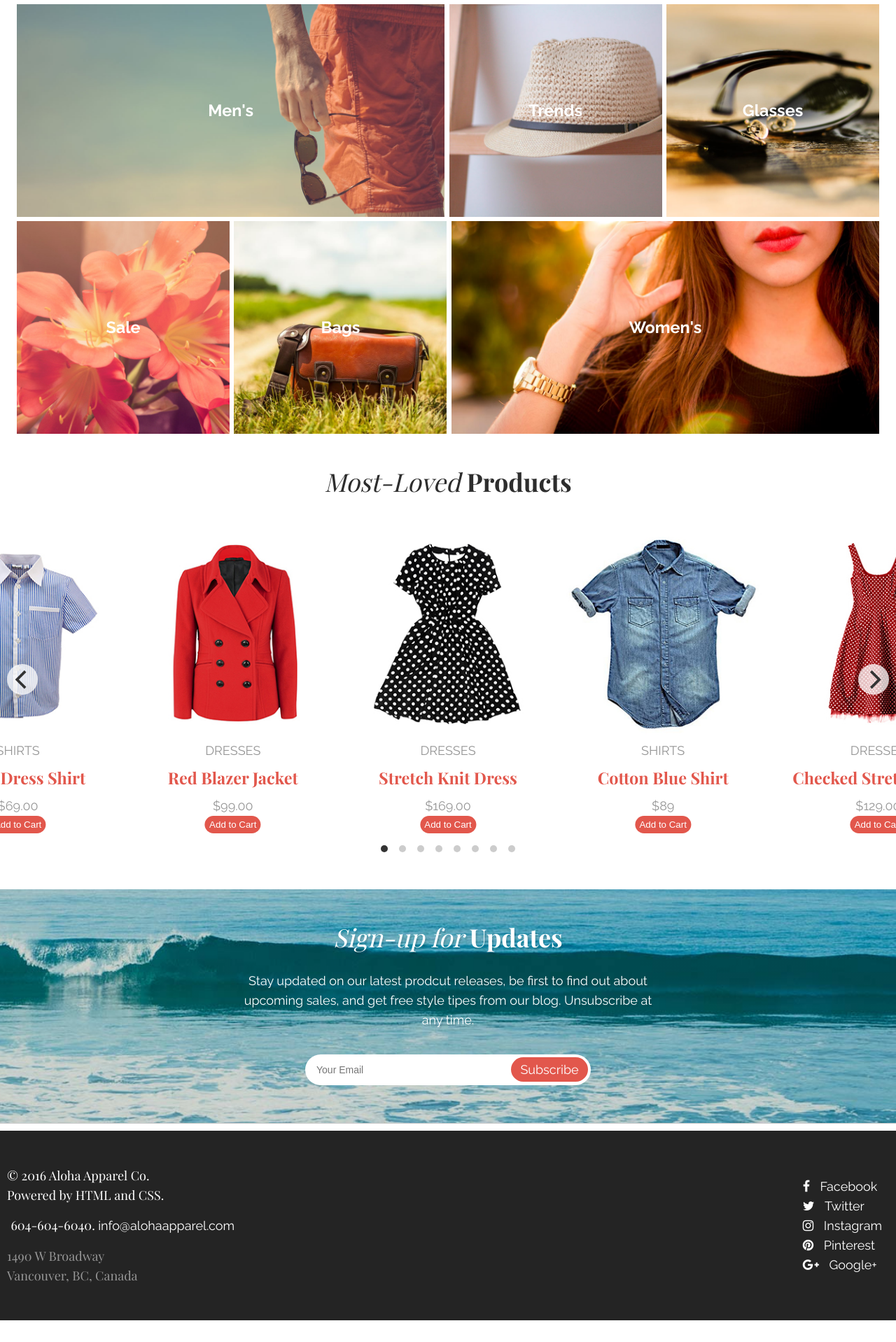
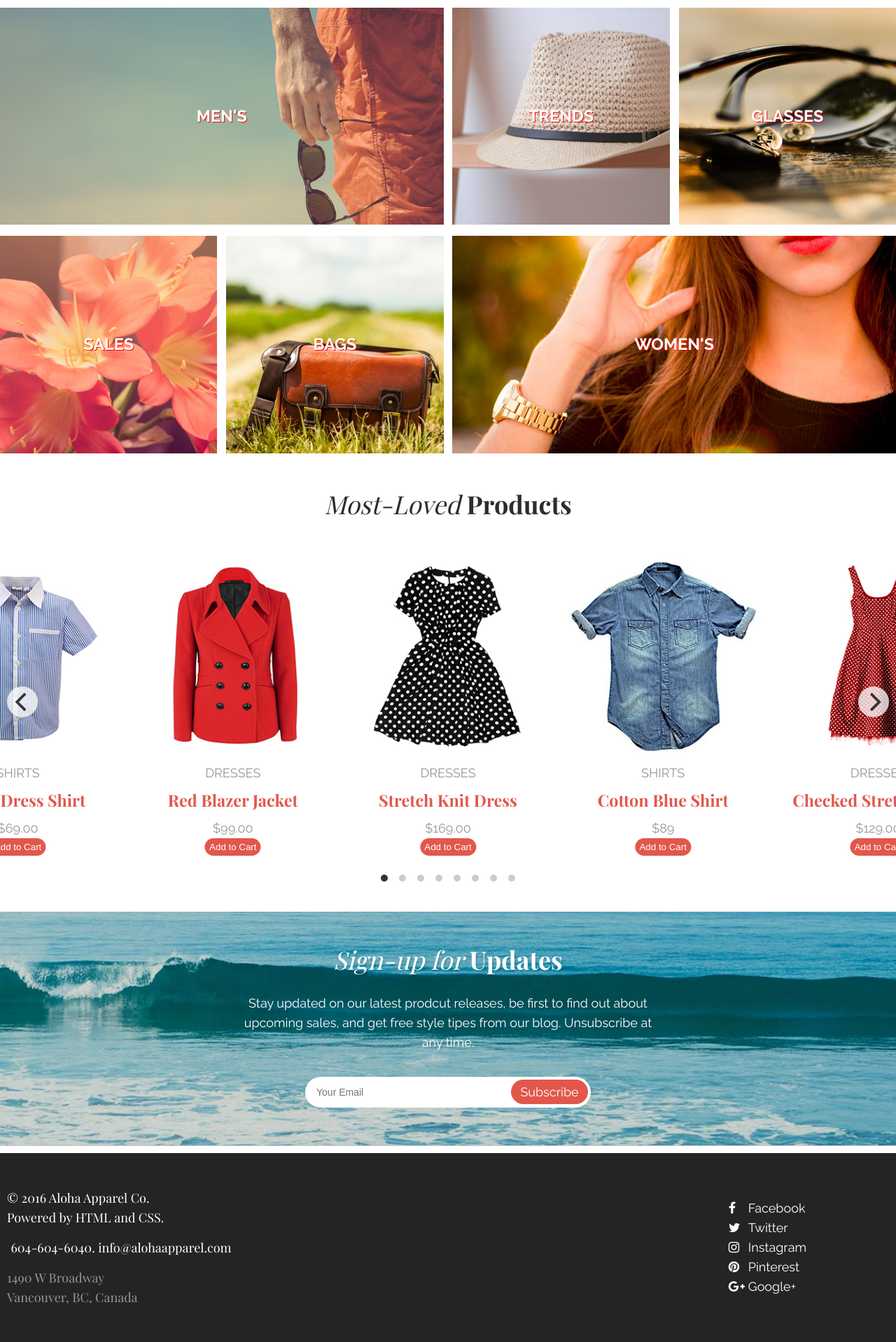
Before and after one commit to j4y88/RA-P1, a plain HTML site: page index.html in a window 1280 px wide. Shown: the part 759-2677 px from the top of the page at 70% size. Before the commit the page ends 2646 px from the top, so only its background shows below. Drawn offline with nearby package versions, Linux system fonts and the light colour scheme.

Commit message:
Finalized

```diff
--- a/css/style.css
+++ b/css/style.css
@@ -1,4 +1,5 @@
-/*CSS Reset*/
+/*......CSS Reset.........*/
+
 html, body, div, span, object, iframe,
 h1, h2, h3, h4, h5, h6, p, blockquote, pre,
 abbr, address, cite, code,
@@ -126,14 +127,21 @@ a:link, h3:link, i:link, p:link {
 a:visited, h3:visited, i:visited, p.link:visited{
 	text-decoration: none;
 }
-a:hover, h3:hover, i:hover, p.link:hover{
-	text-decoration: none;
-}
 a:active  {
   	text-decoration: underline;
 }
+a:hover, h3:hover, i:hover, p.link:hover{
+	text-decoration: none;
+	color: #e2574c;
+}
+a.contactemail {
+	font-family: 'Playfair Display';
+}
 ul li {
 	list-style: none;
+}
+i {
+	width:28px;
 }
 .font-italic{
 	font-style: italic;
@@ -161,6 +169,7 @@ ul li {
 	color: #fff;
 	font-size: 1.3em;
 	font-weight: 700;
+	text-shadow: 1px 1px #ff0000;
 }
 .bg-dark-grey {
 	background-color: #242424;
@@ -203,6 +212,10 @@ ul li {
 .margin-hor10{
 	margin-left: 10px;
 	margin-right: 10px;
+}
+.margin-hor10vw{
+	margin-left: 10vw;
+	margin-right: 10vw;
 }
 .margin-bot35 {
 	margin-bottom: 35px;
@@ -251,6 +264,10 @@ ul li {
 .flex-width-full {
 	flex-grow :1;
 }
+.flex-footer-align {
+	text-align: left;
+	align-items: center;
+}
 .draw-subscribe-box {
 	background-color: white;
     border-radius: 50px;
@@ -292,67 +309,115 @@ ul li {
   	margin: 0px auto;
   	background-color: #d7d7d7;
 }
-.image-square {
-	height: 47vw;
-	width: 47vw;
-	margin: 0.5vw;
+.image-grid {
+	height: 50vw;
+	justify-content: center;
+	align-items: center;
+	margin: 4px 0;
 }
-.image-rectangle {
-	height: 47vw;
-	width: 95vw;
-	margin: 0.5vw;
+.grid-100 {
+  flex: 0 0 100%;
+}
+.grid-50{
+  flex: 0 0 49%
 }
 .image-mens {
 	background: url('../assets/images/mens-category.jpg') center center no-repeat;
-	background-size: 100% auto;
+	background-size: 115% auto;
+	transition: background 1s ease;
+}
+.image-mens:hover {
+	background: url('../assets/images/mens-category.jpg') center center no-repeat;
+	background-size: 105% auto;
+	transition: background 1s ease;
 }
 .image-trends {
 	background: url('../assets/images/trends-category.jpg') center center no-repeat;
-	background-size: 100% auto;
+	background-size: 115% auto;
+	transition: background 1s ease;
+}
+.image-trends:hover  {
+	background: url('../assets/images/trends-category.jpg') center center no-repeat;
+	background-size: 105% auto;
+	transition: background 1s ease;
 }
 .image-glasses {
 	background: url('../assets/images/glasses-category.jpg') center center no-repeat;
-	background-size: 100% auto;
+	background-size: 115% auto;
+	transition: background 1s ease;
+}
+.image-glasses:hover  {
+	background: url('../assets/images/glasses-category.jpg') center center no-repeat;
+	background-size: 105% auto;
+	transition: background 1s ease;
 }
 .image-sale {
 	background: url('../assets/images/sale-category.jpg') center center no-repeat;
-	background-size: 100% auto;
+	background-size: 115% auto;
+	transition: background 1s ease;
+}
+.image-sale:hover  {
+	background: url('../assets/images/sale-category.jpg') center center no-repeat;
+	background-size: 105% auto;
+	transition: background 1s ease;
 }
 .image-bags {
 	background: url('../assets/images/bags-category.jpg') center center no-repeat;
-	background-size: 100% auto;
+	background-size: 115% auto;
+	transition: background 1s ease;
+}
+.image-bags:hover  {
+	background: url('../assets/images/bags-category.jpg') center center no-repeat;
+	background-size: 105% auto;
+	transition: background 1s ease;
 }
 .image-womens {
 	background: url('../assets/images/womens-category.jpg') center center no-repeat;
-	background-size: 100% auto;
+	background-size: 115% auto;
+	transition: background 1s ease;
+}
+.image-womens:hover  {
+	background: url('../assets/images/womens-category.jpg') center center no-repeat;
+	background-size: 105% auto;
+	transition: background 1s ease;
 }
 .image-hero-banner {
 	background:	linear-gradient(rgba(0,0,0,0.20),rgba(0,0,0,0.20)),
 				url('../assets/images/banner-girl.png') center top no-repeat,
 				url('../assets/images/flower-bkgd.jpg') center;
-	background-size: cover, 14vmax auto, auto 100%;
+	background-size: cover, 14vmax auto, auto 110%;
+	transition: background 1s ease;
+
+}
+.image-hero-banner:hover {
+	background:	linear-gradient(rgba(0,0,0,0.20),rgba(0,0,0,0.20)),
+				url('../assets/images/banner-girl.png') center top no-repeat,
+				url('../assets/images/flower-bkgd.jpg') center;
+	background-size: cover, 16.5vmax auto, auto 100%;
+	transition: background 1s ease;
 }
 .image-signup-banner {
 	background: linear-gradient(rgba(0,0,0,0.15),rgba(0,0,0,0.15)),
 				url('../assets/images/wave-bkgd.jpg') center bottom;
 	background-size: auto 300%;
+
 }
 .flickity-page-dots {
-	bottom: -30px;
+	bottom: -40px;
 }
 .counter {
 	background-color: #e2574c;
     border-radius: 50%;
     color: #fff;
     text-align: center;
-    font-size: .9rem;
+    font-size: .8rem;
     font-weight: 500;
-    width: 20px;
-    height: 20px;
-    padding-top: 3px;
+    width: 30px;
+    height: 28px;
+    padding-top: 2px;
     position: absolute;
-    right: -10px;
-    top: 0px;
+    right: -1px;
+    top: 2px;
     display: none;
 }
 
@@ -362,16 +427,6 @@ h1{
 }
 a, p, body {
 	font-size: 16px;
-}
-.md-image-square {
-	height: 23.75vw;
-	width: 23.75vw;
-	margin: 0.25vw;
-}
-.md-image-rectangle {
-	height: 23.75vw;
-	width: 47.75vw;
-	margin: 0.25vw;
 }
 .md-nav-logo {
 	flex-basis: 20%
@@ -418,7 +473,18 @@ a, p, body {
 .md-unhide {
 	display: inline;
 }
+.md-grid-50 {
+  flex: 0 0 49.5%;
 }
+.md-grid-25 {
+  flex: 0 0 24.25%;
+}
+.md-image-grid {
+	height: 24.25vw;
+	margin: 5px 0;
+}
+}
+
 
 @media (min-width: 1240px){
 a, p, body{
@@ -427,4 +493,8 @@ a, p, body{
 h1{
 	font-size: 3.25em;
 }
+.md-image-grid {
+	height: 24.25vw;
+	margin: 8px 0;
 }
+}
--- a/index.html
+++ b/index.html
@@ -52,15 +52,25 @@
     <p class="font-text-center md-text-box-width-hero margin-hor10">Aloha Apparel Co. sells only the finest ready-to-travel clothing. Browse our current selection of products or sign-up for updates below.</p>
   </section>
 
-  <section id="shop">
-  	<div class="flex flex-row flex-align-center width-100">
-        <a href="#" class="flex flex-align-center image-mens image-rectangle md-image-rectangle  image-cagatgory-background-size font-catagory">Men's</a>
-        <a href="#" class="flex flex-align-center image-trends image-square md-image-square image-cagatgory-background-size font-catagory">Trends</a>
-        <a href="#" class="flex flex-align-center image-glasses image-square md-image-square image-cagatgory-background-size font-catagory">Glasses</a></span>
-        <a href="#" class="flex flex-align-center image-sale image-square md-image-square image-cagatgory-background-size font-catagory">Sale</a></span>
-        <a href="#" class="flex flex-align-center image-bags image-square md-image-square image-cagatgory-background-size font-catagory">Bags</a></span>
-        <a href="#" class="flex flex-align-center image-womens image-rectangle md-image-rectangle  image-cagatgory-background-size font-catagory">Women's</a></span>
-    </div>
+<section id="shop" class="flex flex-row flex-space-between">
+  <a href="#shop" class="grid-100 md-grid-50 image-grid md-image-grid image-mens flex flex-align-center">
+  <p class="font-catagory">MEN'S</p>
+  </a>
+  <a href="#shop" class="grid-50 md-grid-25 image-grid md-image-grid image-trends flex flex-align-center">
+  <p class="font-catagory">TRENDS</p>
+  </a>
+  <a href="#shop" class="grid-50 md-grid-25 image-grid md-image-grid image-glasses flex flex-align-center">
+  <p class="font-catagory">GLASSES</p>
+  </a>
+  <a href="#shop" class="grid-50 md-grid-25 image-grid md-image-grid image-sale flex flex-align-center">
+  <p class="font-catagory">SALES</p>
+  </a>
+  <a href="#shop" class="grid-50 md-grid-25 image-grid md-image-grid image-bags flex flex-align-center">
+  <p class="font-catagory">BAGS</p>
+  </a>
+  <a href="#shop" class="grid-100 md-grid-50 image-grid md-image-grid image-womens flex flex-align-center">
+  <p class="font-catagory">WOMEN'S</p>
+  </a>
 </section>
 
   <section id="featured" class="flex flex-align-center padding-ver50 width-100">
@@ -171,41 +181,45 @@
           <h5 class="font-color-white margin-0 md-text-align-left">&copy; 2016 Aloha Apparel Co.</h5>
           <h5 class="font-color-white margin-0 md-text-align-left">Powered by HTML and CSS.</h5>
         </div>
-        <h5 class="font-color-white margin-ver15 md-text-align-left">604-604-6040. <a href="mailto:info@alohaapparel.com" class="font-color-white">info@alohaapparel.com</a></h5>
+        <h5 class="font-color-white margin-ver15 md-text-align-left">604-604-6040. <a href="mailto:info@alohaapparel.com" class="font-color-white contactemail">info@alohaapparel.com</a></h5>
         <div class="">
           <h5 class="font-color-light-grey margin-0 md-text-align-left">1490 W Broadway</h5>
           <h5 class="font-color-light-grey margin-0 md-text-align-left">Vancouver, BC, Canada</h5>
         </div>
       </section>
 
-      <section id="social" class="flex flex-align-center md-flex-row margin-ver15">
-        <section id="social-media" class="flex flex-col flex-align-center">
-        <div class="flex md-flex-col flex-align-center md-flex-align-left">
-          <a href="https://facebook.com">
-            <i class="fa fa-facebook font-color-white margin-hor10 margin-ver10" aria-hidden="true">
-            <p class="font-color-white md-text-align-left hide md-unhide margin-hor10 link">Facebook</p>
-            </i>
+      <section id="social" class="flex flex-align-center md-flex-row margin-ver15 margin-hor10vw">
+          <section id="social-media" class="flex flex-row md-flex-col">
+    <div class="">
+      <a href="https://facebook.com" class="flex md-flex-row flex-footer-align margin-hor5 font-color-white ">
+        <i class="fa fa-facebook" aria-hidden="true"></i>
+        <p class="hide md-unhide font-color-white link">Facebook</p>
       </a>
-          <a href="https://twitter.com">
-            <i class="fa fa-twitter font-color-white margin-hor10 margin-ver10" aria-hidden="true">
-            <p class="font-color-white md-text-align-left hide md-unhide margin-hor10 link">Twitter</p>
-            </i>
+    </div>
+    <div>
+      <a href="https://twitter.com" class="flex md-flex-row flex-footer-align margin-hor5 font-color-white ">
+        <i class="fa fa-twitter" aria-hidden="true"></i>
+        <p class="hide md-unhide font-color-white link">Twitter</p>
       </a>
-          <a href="https://www.instagram.com">
-            <i class="fa fa-instagram font-color-white margin-hor10 margin-ver10" aria-hidden="true">
-            <p class="font-color-white md-text-align-left hide md-unhide margin-hor10 link">Instagram</p>
-            </i>
+    </div>
+    <div>
+      <a href="https://www.instagram.com" class="flex md-flex-row flex-footer-align margin-hor5 font-color-white ">
+        <i class="fa fa-instagram" aria-hidden="true"></i>
+        <p class="hide md-unhide font-color-white link">Instagram</p>
       </a>
-          <a href="https://www.pinterest.com">
-            <i class="fa fa-pinterest font-color-white margin-hor10 margin-ver10" aria-hidden="true">
-            <p class="font-color-white md-text-align-left hide md-unhide margin-hor10 link">Pinterest</p>
-            </i>
+    </div>
+    <div>
+      <a href="https://www.pinterest.com" class="flex md-flex-row flex-footer-align margin-hor5 font-color-white ">
+        <i class="fa fa-pinterest" aria-hidden="true"></i>
+        <p class="hide md-unhide font-color-white link">Pinterest</p>
       </a>
-          <a href="https://plus.google.com">
-            <i class="fa fa-google-plus font-color-white margin-hor10 margin-ver10" aria-hidden="true">
-            <p class="font-color-white md-text-align-left hide md-unhide margin-hor10 link">Google+</p>
-            </i>
+    </div>
+    <div>
+      <a href="https://plus.google.com" class="flex md-flex-row flex-footer-align margin-hor5 font-color-white ">
+        <i class="fa fa-google-plus" aria-hidden="true"></i>
+        <p class="hide md-unhide font-color-white link">Google+</p>
       </a>
+    </div>
     </div>
   </section>
       </section>
--- a/js/script.js
+++ b/js/script.js
@@ -27,11 +27,12 @@ $(function() {
 function EmailCheck(inputText){
   var mailformat = /^\w+([\.-]?\w+)*@\w+([\.-]?\w+)*(\.\w{2,3})+$/;
   if(inputText.value.match(mailformat)){
+    alert("Thank you for signing up!");
     document.form1.email.focus();
     return true;
   } else {
     alert("You have entered an invalid email address!");
-    document.form1.text1.focus();
+    document.form1.email1.focus();
     return false;
   }
 };
```
Also changed, not shown: 1 other file. Lines whose indentation alone changed are shown as unchanged.
